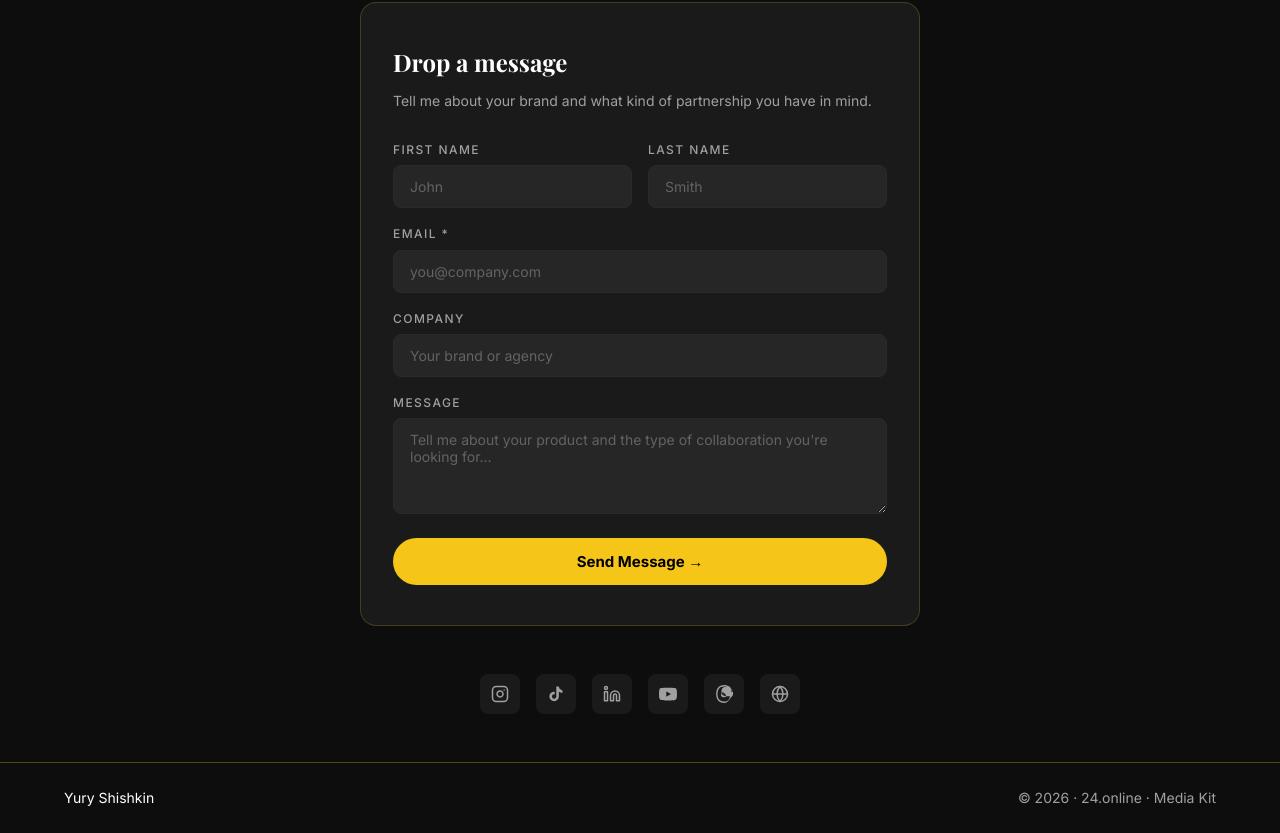
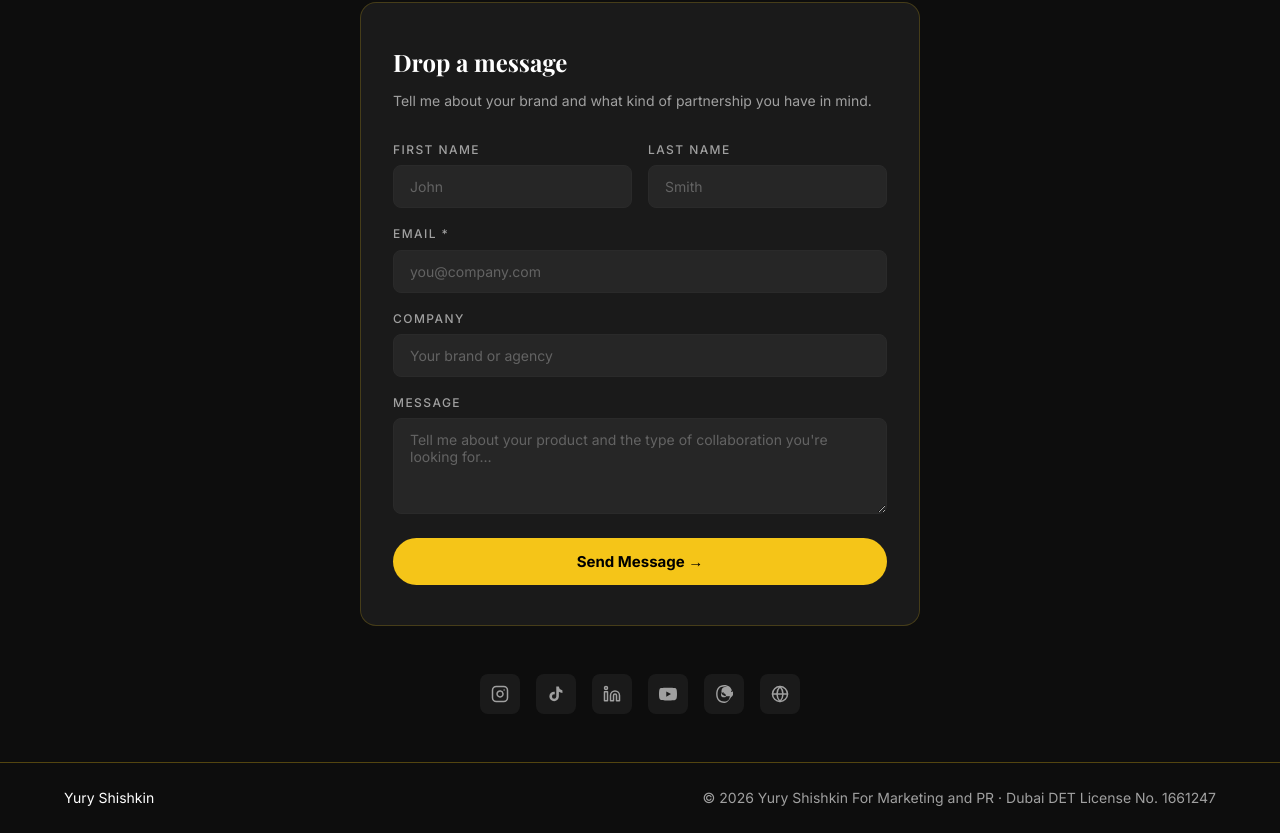
Before and after one commit to shishkiny/media-kit, a plain HTML site: page index.html in a window 1280 px wide. Shown: the part 6420-7253 px from the top of the page. Drawn offline with nearby package versions, Linux system fonts and the light colour scheme.

Commit message:
Add files via upload

```diff
--- a/index.html
+++ b/index.html
@@ -603,7 +603,7 @@ fetch('data.json').then(r => r.json()).then(D => {
   document.getElementById('footerSection').innerHTML = `
     <div class="footer-inner">
       <span style="color:#fff">${D.hero.firstName} ${D.hero.lastName}</span>
-      <span class="muted">© ${D.meta.year} · ${D.hero.company} · Media Kit</span>
+      <span class="muted">© ${D.meta.year} Yury Shishkin For Marketing and PR · Dubai DET License No. 1661247</span>
     </div>`;
 
   // ── FORCE VIDEO AUTOPLAY (Safari fix) ──
```
